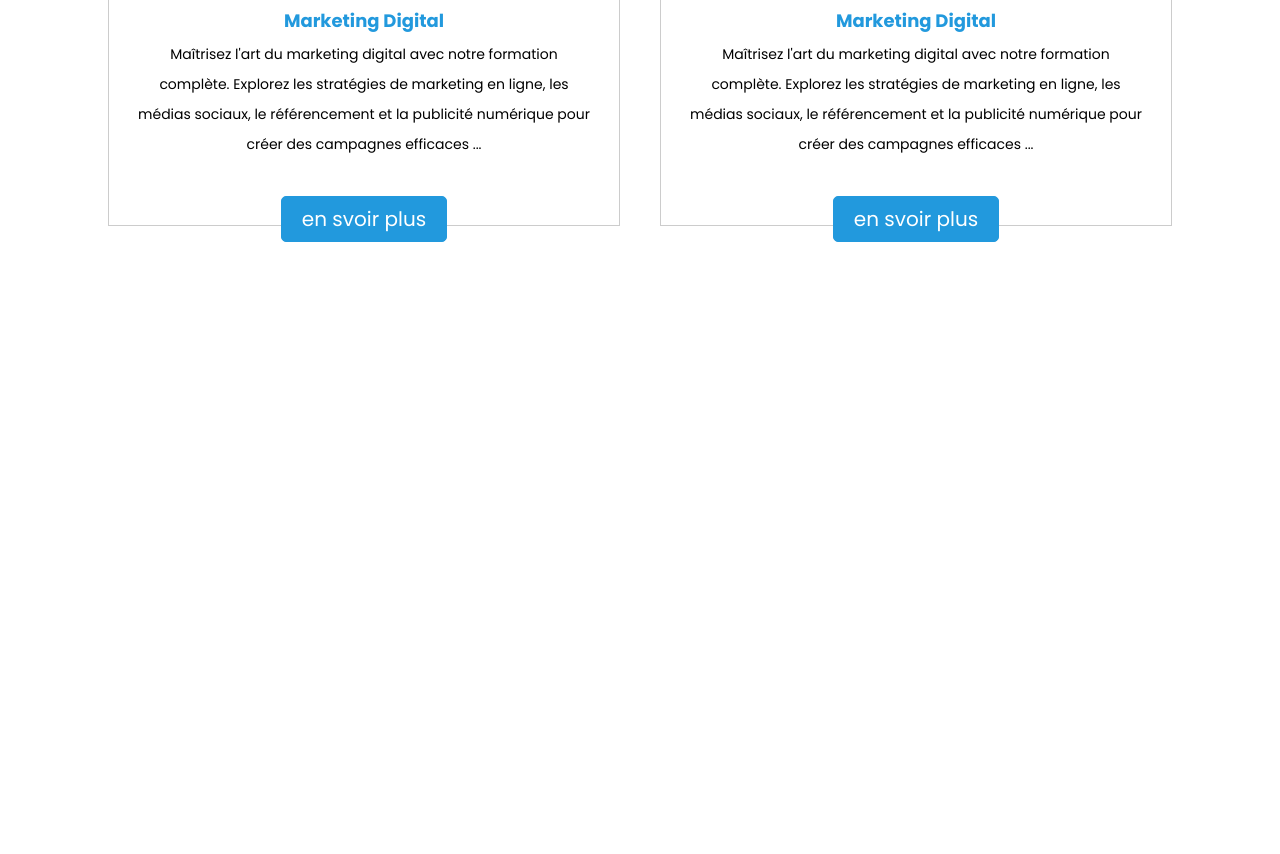
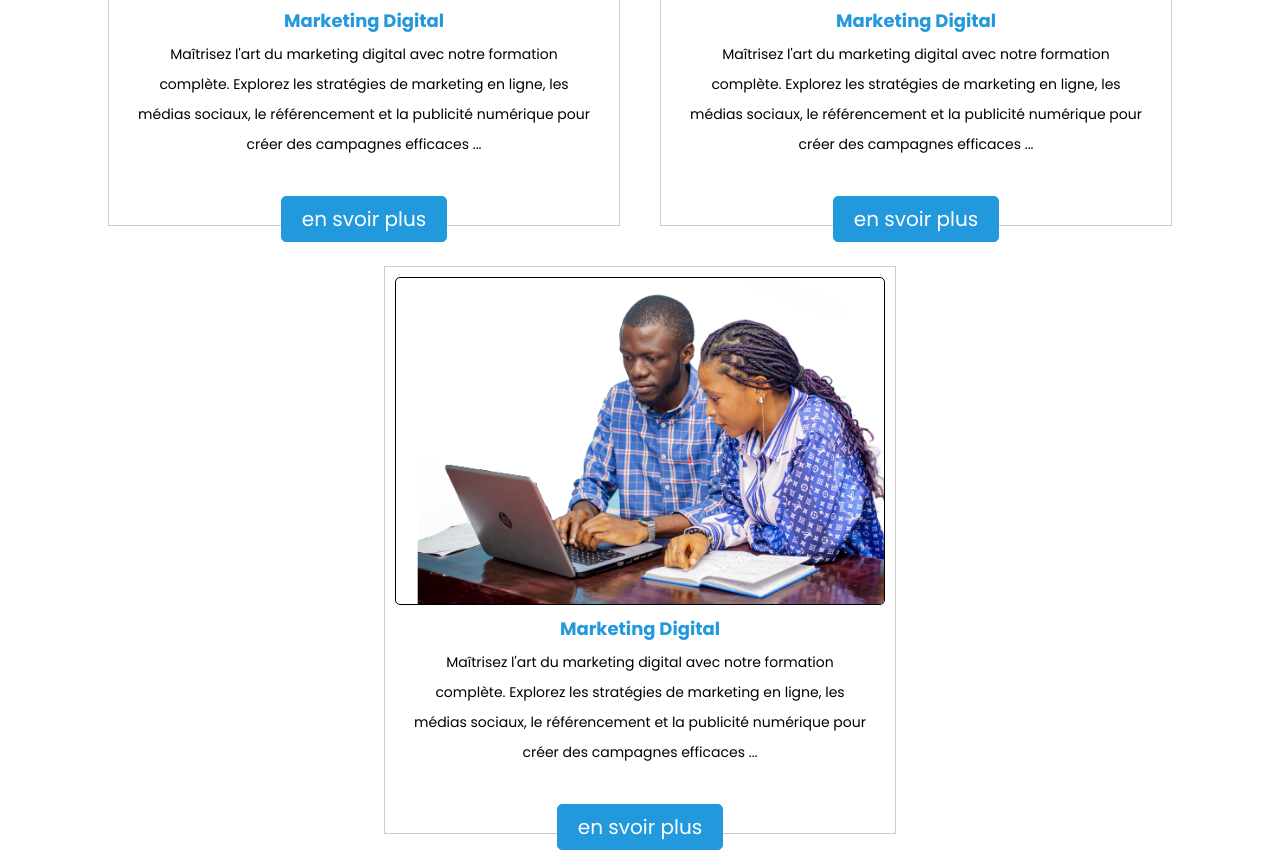
Before and after one commit to DanielCiroy/cssGrid, a plain HTML site: page index.html in a window 1280 px wide. Shown: the part 2285-3139 px from the top of the page. Before the commit the page ends 2531 px from the top, so only its background shows below. Drawn offline with Linux system fonts and the light colour scheme.

Commit message:
flex position

```diff
--- a/index.html
+++ b/index.html
@@ -114,6 +114,16 @@
                     campagnes efficaces ...</p>
                 <button>en svoir plus</button>
             </div>
+            <div class="bloc">
+                <img src="imgs/bg1 - Copie.png" alt="Image 4">
+                <h2>Marketing Digital</h2>
+                <p>Maîtrisez l'art du marketing digital avec notre formation <br> complète. Explorez les stratégies de
+                    marketing en ligne, les <br> médias sociaux, le référencement et la publicité numérique pour <br>
+                    créer des
+                    campagnes efficaces ...</p>
+                <button>en svoir plus</button>
+            </div>
+
         </div>
     </body>
 
```
